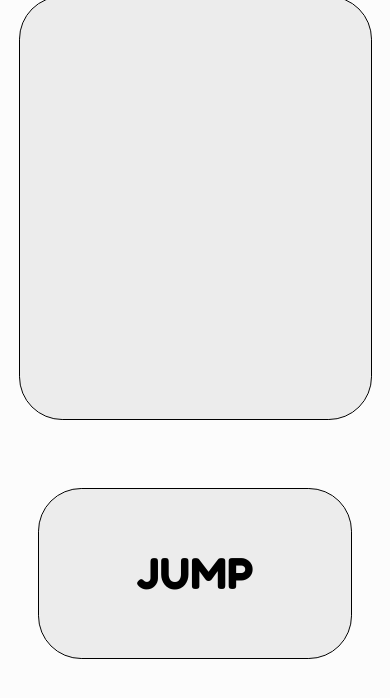
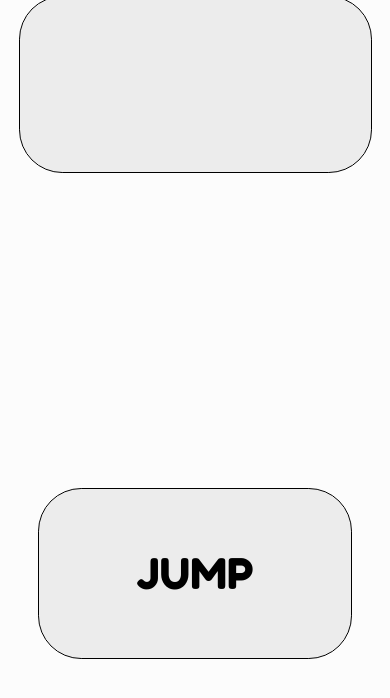
Before and after one commit to lunarwanderer13/zst-javascript-game, a website: page index.html in a window 390 px wide. Shown: the part 116-814 px from the top of the page. Drawn offline with Linux system fonts and the light colour scheme.

Commit message:
Change div.game-container to keep 2:1 aspect ratio (#13)
* Change game viewport scaling from height to width, ensuring correct display on mobile devices

* Ensure the aspect ratio always stays 2:1

```diff
--- a/src/styles/style.css
+++ b/src/styles/style.css
@@ -39,7 +39,7 @@
 
 main {
     height: 60vh;
-    justify-content: space-between;
+    justify-content: start;
 }
 
 main header {
@@ -69,15 +69,29 @@
     visibility: hidden;
 }
 
-main div.game-container {
+/*main div.game-container {
     width: 90vw;
-    height: 50vh;
+    height: 45vw;
+    max-height: 50vh;
+    aspect-ratio: 1/2;
+    background-color: var(--accent-bg-color);
+    outline: var(--border);
+    border-radius: var(--border-radius);
+}*/
+
+.game-container {
+    width: min(90vw, 100vh) !important;
+    aspect-ratio: 2 / 1;
+
+    max-height: 50vh;
+
     background-color: var(--accent-bg-color);
     outline: var(--border);
     border-radius: var(--border-radius);
 }
 
 div.button-container {
+    width: 90vw;
     height: 30vh;
 }
 
```
